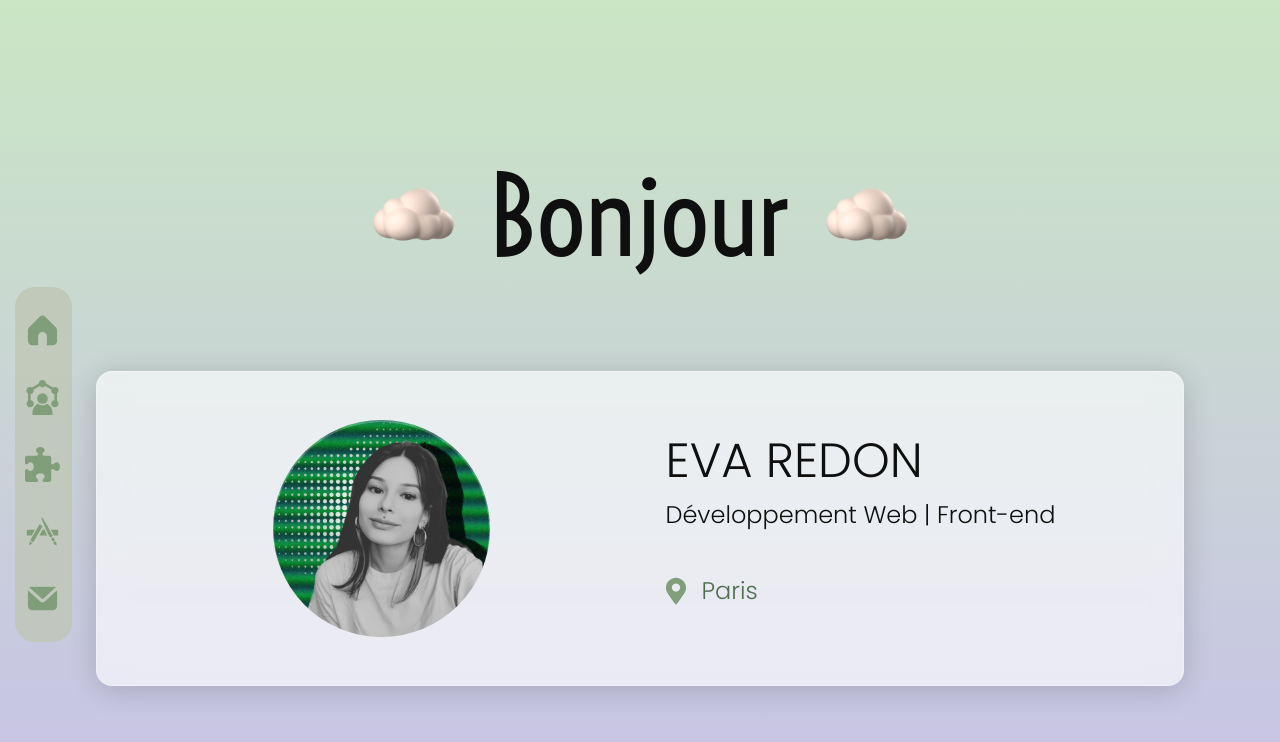
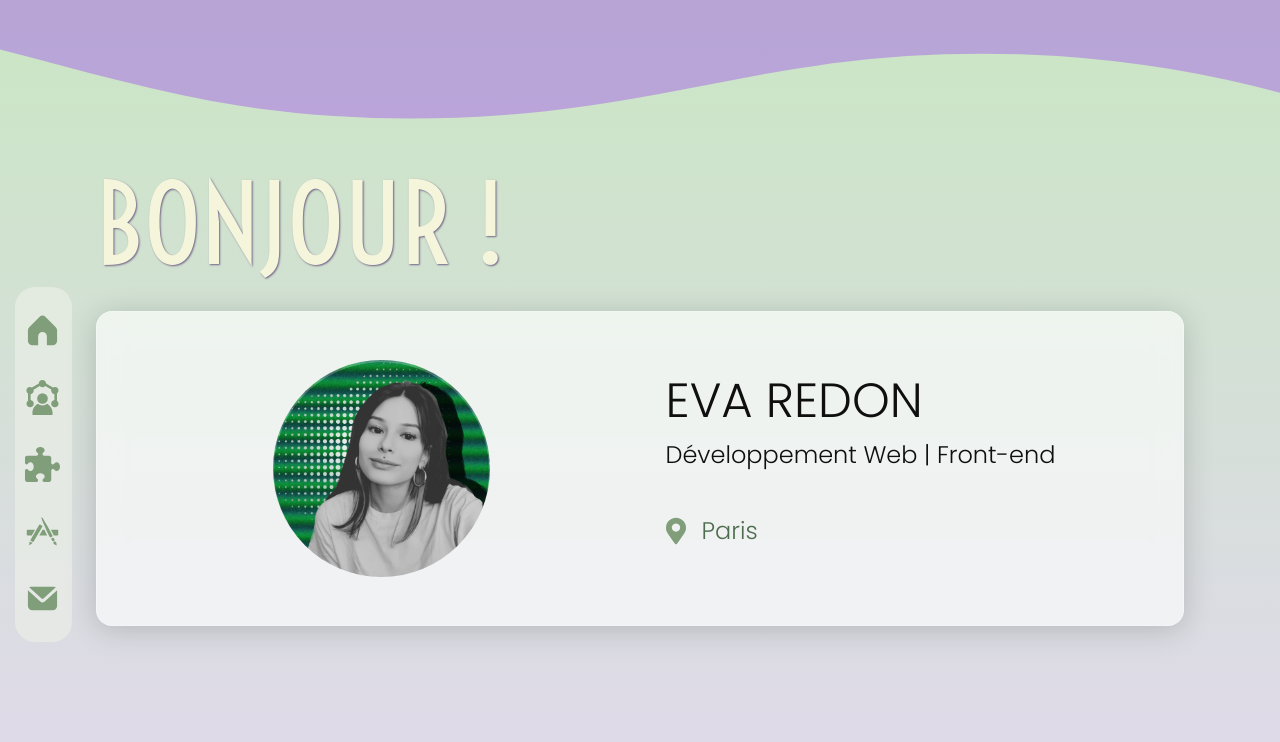
Before and after one commit to evaredon/redeva-portfolio, a React (Vite) app in the folder redeva-portfolio/: page / in a window 1280 px wide. Shown: the top 742 px of the page. Built offline with nearby package versions, Linux system fonts and the light colour scheme.

Commit message:
landing page fix design

```diff
--- a/redeva-portfolio/src/components/Navigation/Navigation.scss
+++ b/redeva-portfolio/src/components/Navigation/Navigation.scss
@@ -10,7 +10,7 @@
     &-List {
         width: 2.3rem;
         list-style: none;
-        background-color: rgba(190, 197, 179, 0.74);
+        background-color: rgba(237, 240, 232, 0.61);
         border-radius: 20px;
         padding: 10px;
         margin: 15px;
--- a/redeva-portfolio/src/components/Welcome/Welcome.jsx
+++ b/redeva-portfolio/src/components/Welcome/Welcome.jsx
@@ -1,6 +1,5 @@
 import Profile from '../../assets/welcome-pic1.png'
 import Location from '../../assets/location.svg'
-import Cloud from '../../assets/cloud.png'
 
 import './Welcome.scss'
 
@@ -8,10 +7,14 @@
 return(
     <div className='Welcome'>
 
+        <div className="custom-shape-divider-top-1693694955">
+            <svg data-name="Layer 1" xmlns="http://www.w3.org/2000/svg" viewBox="0 0 1200 120" preserveAspectRatio="none">
+                <path d="M985.66,92.83C906.67,72,823.78,31,743.84,14.19c-82.26-17.34-168.06-16.33-250.45.39-57.84,11.73-114,31.07-172,41.86A600.21,600.21,0,0,1,0,27.35V120H1200V95.8C1132.19,118.92,1055.71,111.31,985.66,92.83Z" class="shape-fill"></path>
+            </svg>
+        </div>
+
         <div className='Welcome-Message'>
-            <img className='Welcome-Cloud' src={Cloud} />
-            <h1>Bonjour</h1>
-            <img className='Welcome-Cloud' src={Cloud} />
+            <h1>Bonjour !</h1>
         </div>
 
         <div className='Welcome-Top'>
--- a/redeva-portfolio/src/components/Welcome/Welcome.scss
+++ b/redeva-portfolio/src/components/Welcome/Welcome.scss
@@ -49,11 +49,14 @@
     }
 
     &-Message {
-        display: flex;
-        justify-content: center;
-        align-items: center;
+        text-transform: uppercase;
+        text-shadow: 1px 1px 2px rgb(113, 100, 134);
+        color: beige;
+        padding-top: 1rem;
         font-size: 1.3rem;
-
+        h1 {
+            margin: 4rem 0 0.3rem;
+        }
     }
 
     &-Cloud {
@@ -65,4 +68,25 @@
             transform: scale(1.1);
         }
     }
+
+    .custom-shape-divider-top-1693694955 {
+        position: absolute;
+        top: 0;
+        left: 0;
+        width: 100%;
+        overflow: hidden;
+        line-height: 0;
+        transform: rotate(180deg);
+    }
+
+    .custom-shape-divider-top-1693694955 svg {
+        position: relative;
+        display: block;
+        width: calc(131% + 1.3px);
+        height: 120px;
+    }
+
+    .custom-shape-divider-top-1693694955 .shape-fill {
+        fill: #9013FE4D;
+    }
 }
--- a/redeva-portfolio/src/index.scss
+++ b/redeva-portfolio/src/index.scss
@@ -8,7 +8,7 @@
   color-scheme: light dark;
   color: rgba(56, 47, 47, 0.87);
   font-family: 'Poppins', sans-serif;
-  background: linear-gradient(#cae6c4, #c8c3e7);
+  background: linear-gradient(#cae6c4, #e0d9eb);
   font-synthesis: none;
   text-rendering: optimizeLegibility;
   -webkit-font-smoothing: antialiased;
```
Also changed, not shown: redeva-portfolio/src/assets/cloud.png (deleted).
